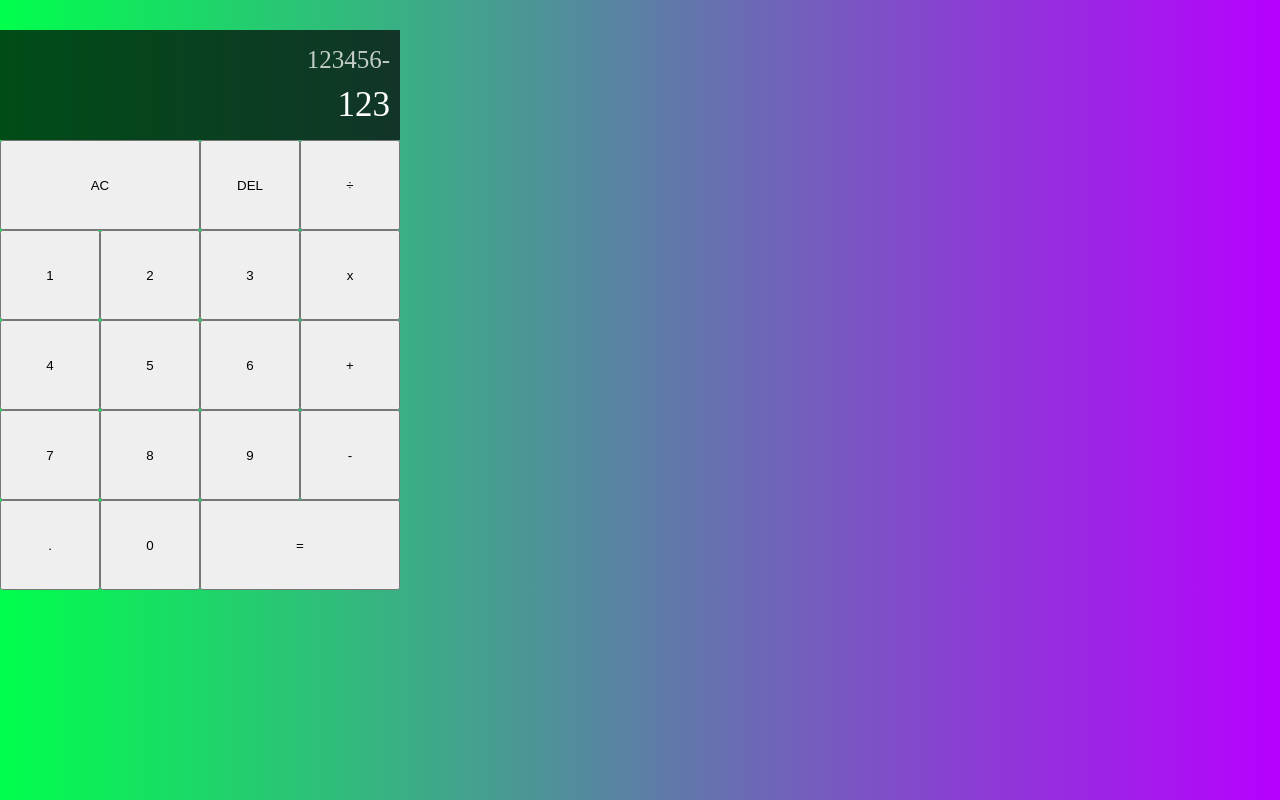
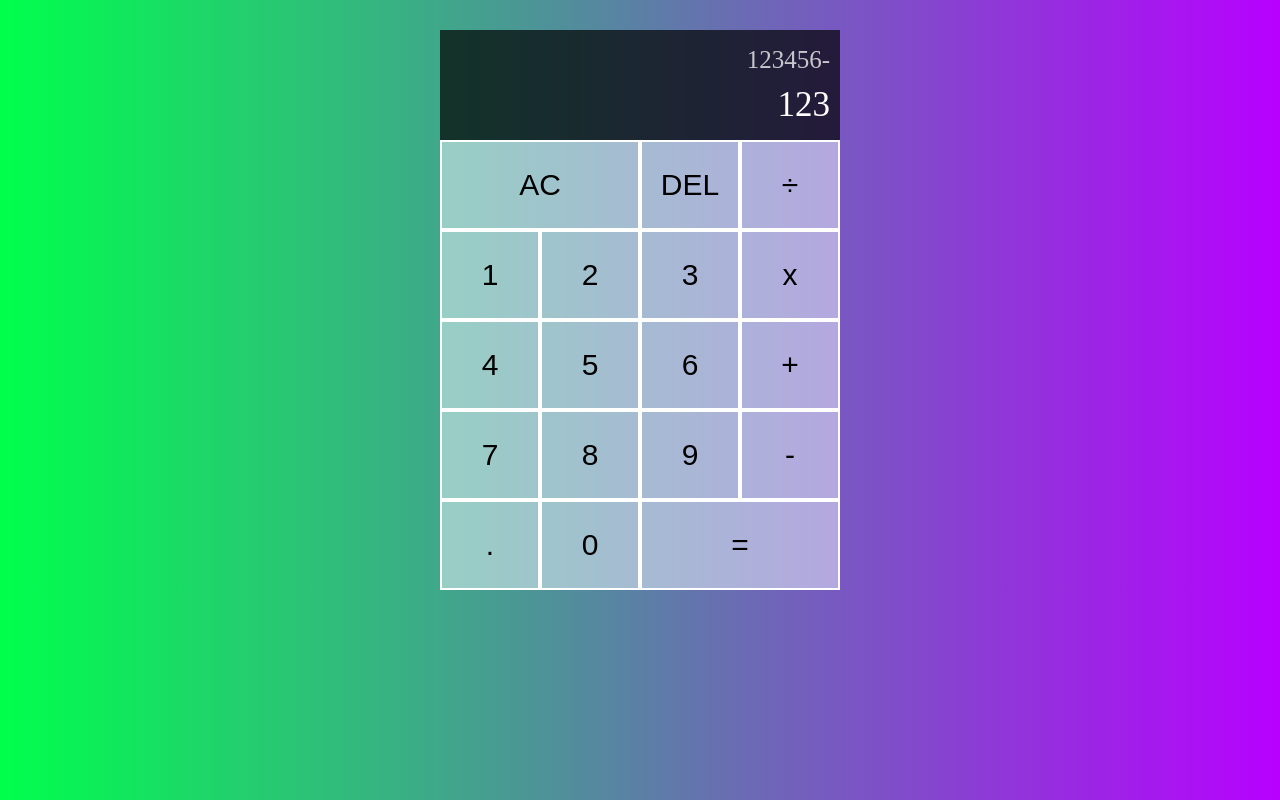
Before and after one commit to AndrewT11/react-calculator, a React (Create React App) app: page / in a window 1280 px wide. Built offline with nearby package versions, Linux system fonts and the light colour scheme.

Commit message:
button styling completed

```diff
--- a/src/styles.css
+++ b/src/styles.css
@@ -11,14 +11,31 @@ body {
   background: linear-gradient(to right, #00ff4c, #b700ff);
 }
 
+/* parent container  */
 .calculator-grid {
   display: grid;
+  justify-content: center;
   margin-top: 30px;
   /* changes the width of the column. 4 different columns w/ width of 100px each */
   grid-template-columns: repeat(4, 100px);
   /* changes the height of the row (boxes) 110px will be height of top row boxes  */
   /* we repeat the process with 5 more rows that are 90px in height each  */
   grid-template-rows: minmax(110px, auto) repeat(5, 90px);
+}
+
+.calculator-grid > button {
+  cursor: pointer;
+  font-size: 30px;
+  border: 2px solid white;
+  /* An outline is a line drawn outside the element's border. Doesn't appear here */
+  /* outline: none; */
+  background-color: rgb(240, 248, 255, 0.5);
+}
+
+.calculator-grid > button:hover,
+/* focus will leave the box white after clicked */
+.calculator-grid > button:focus {
+  background-color: rgb(255, 255, 255, 0.95);
 }
 
 .span-two {
```
